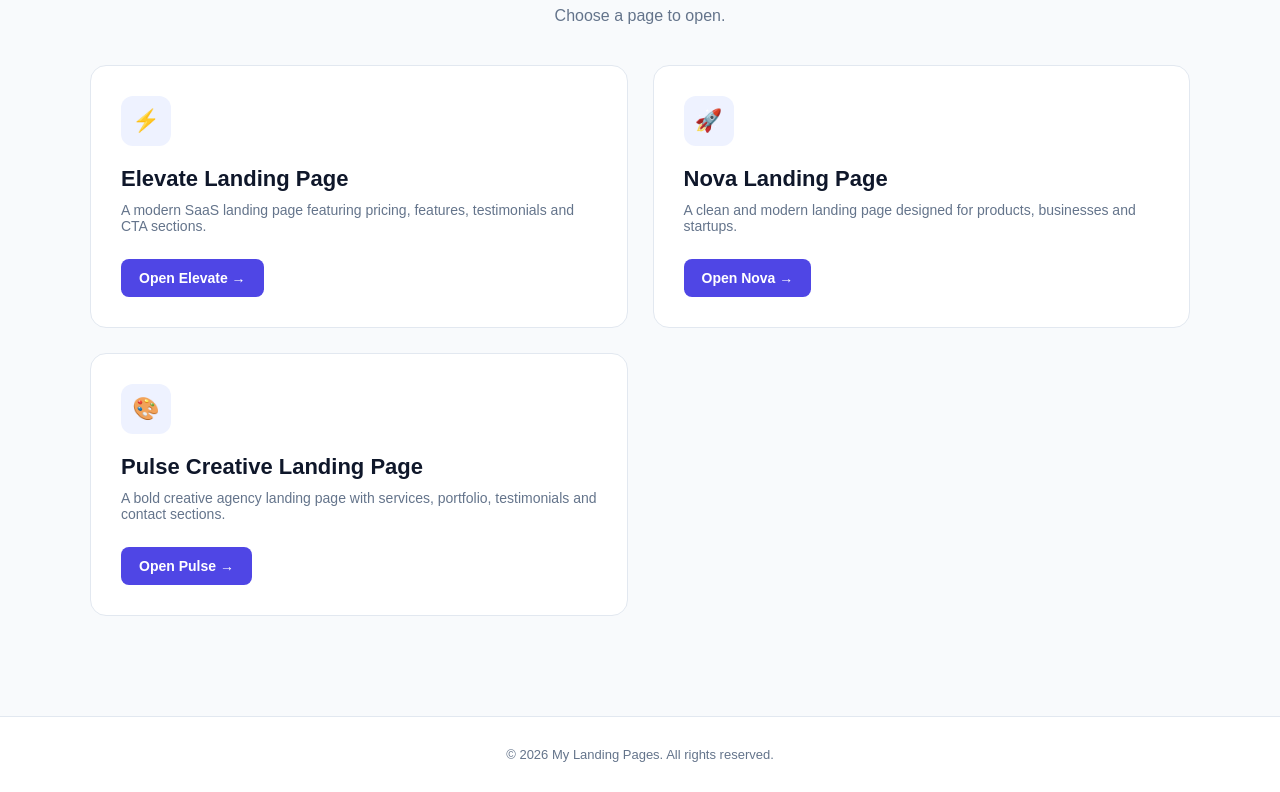
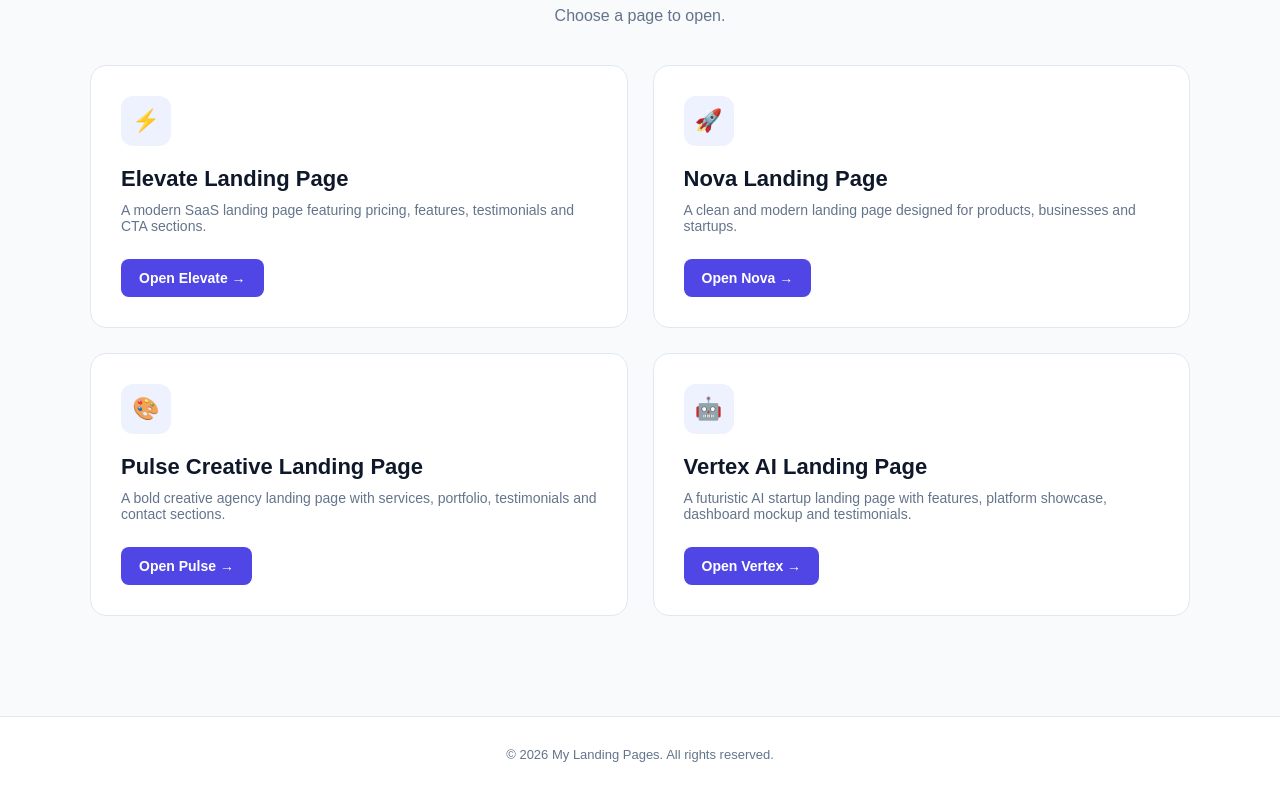
Before and after one commit to easyTeamHappy/landingpage, a plain HTML site: page index.html in a window 1280 px wide. Shown: the part 473-1265 px from the top of the page. Drawn offline with Linux system fonts and the light colour scheme.

Commit message:
Update index.html

```diff
--- a/index.html
+++ b/index.html
@@ -342,6 +342,31 @@
 
       </div>
 
+      <div class="page-card">
+
+        <div class="page-icon">
+          🤖
+        </div>
+
+        <h3>
+          Vertex AI Landing Page
+        </h3>
+
+        <p>
+          A futuristic AI startup landing page with features,
+          platform showcase, dashboard mockup and testimonials.
+        </p>
+
+        <a
+          href="vertex_landing_page.html"
+          class="open-button"
+        >
+          Open Vertex →
+        </a>
+
+      </div>
+
+
 
       </div>
 
```
